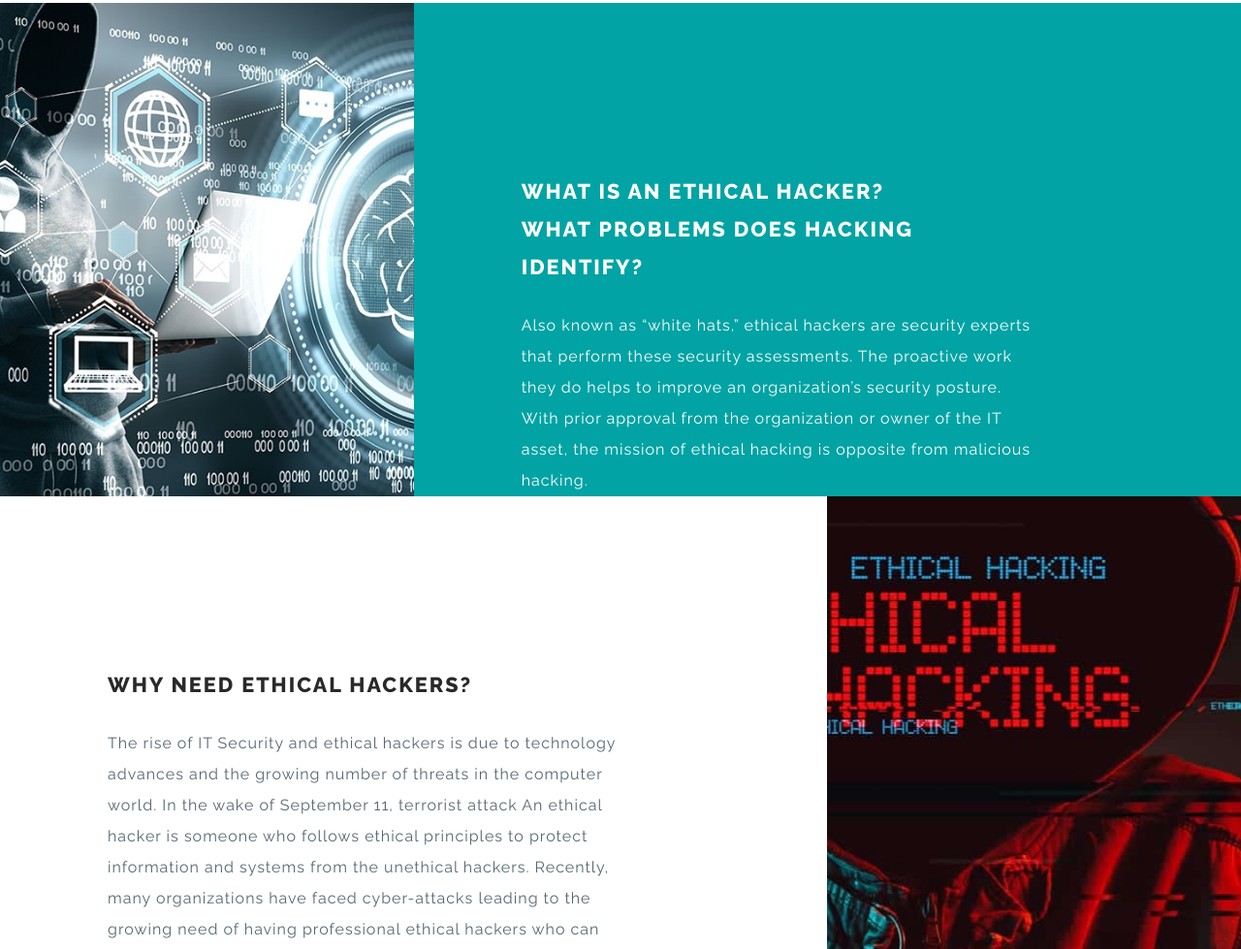
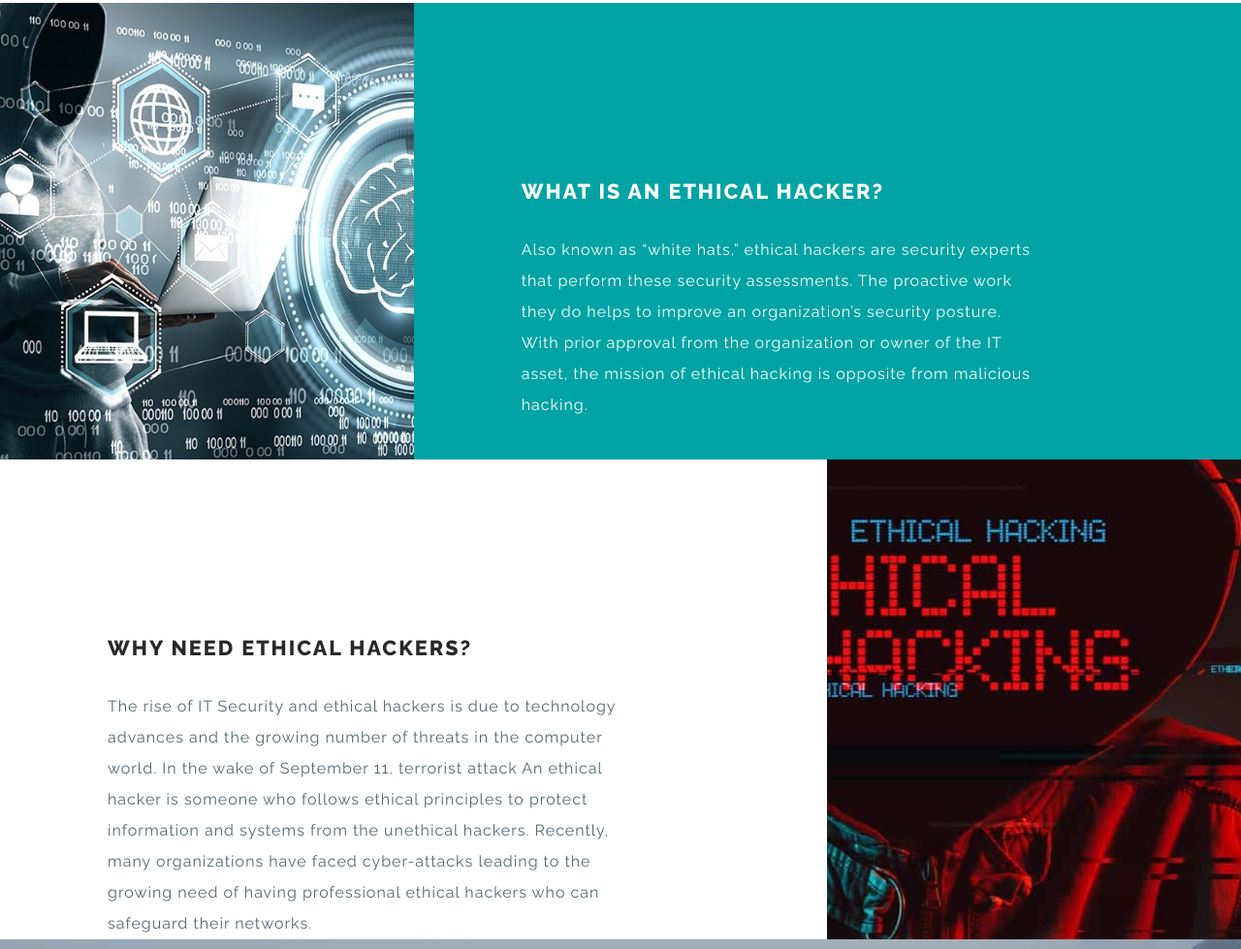
Before and after one commit to savetheword/My-website, a plain HTML site: page index.html in a window 1280 px wide. Shown: the part 1262-2241 px from the top of the page at 97% size. Drawn offline with Linux system fonts and the light colour scheme.

Commit message:
Update index.html

```diff
--- a/index.html
+++ b/index.html
@@ -86,7 +86,7 @@
             </div>
             <div class="col-lg-8 advantage-grid-info">
                 <div class="advantage_left">
-                    <h3>What is an ethical hacker? <br>What problems does hacking identify?</h3>
+                    <h3>What is an ethical hacker?</h3>
                     <p class="mt-4">Also known as “white hats,” ethical hackers are security experts that perform these security assessments. The proactive work they do helps to improve an organization’s security posture. With prior approval from the organization or owner of the IT asset, the mission of ethical hacking is opposite from malicious hacking.
                     </p>
                 </div>
```
